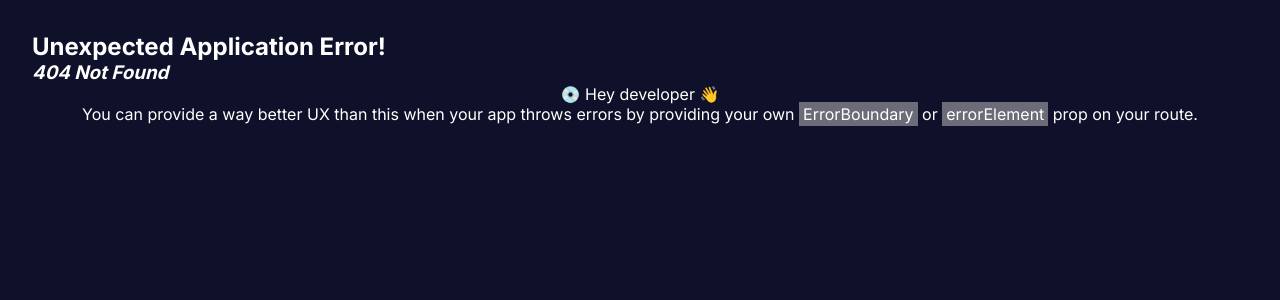
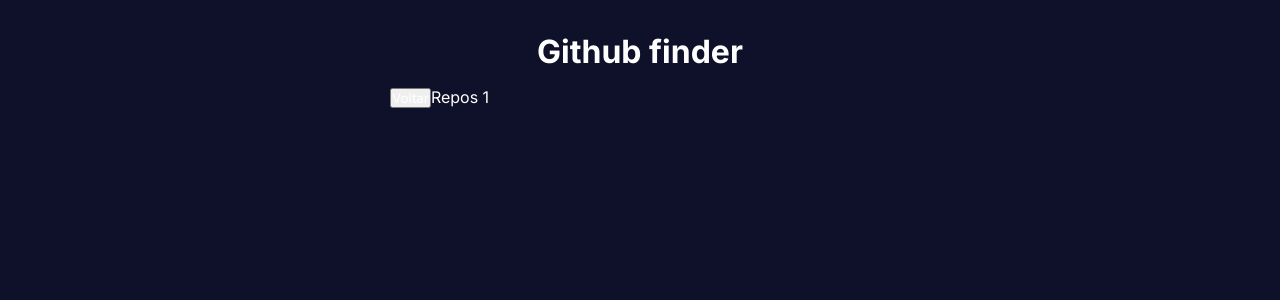
Before and after one commit to lltelles/github_finder, a React (Vite) app: page /repos/1 in a window 1280 px wide. Before the commit this address had no page. Shown: the top 300 px of the page. Built offline with nearby package versions, Linux system fonts and the light colour scheme.

Commit message:
added repos page and BackBtn component

```diff
--- /dev/null
+++ b/src/components/BackBtn.tsx
@@ -0,0 +1,11 @@
+import { useNavigate } from "react-router-dom";
+const BackBtn = () => {
+  const navigate = useNavigate();
+  return (
+    <>
+      <button onClick={() => navigate(-1)}>Voltar</button>
+    </>
+  );
+};
+
+export default BackBtn;
--- a/src/main.tsx
+++ b/src/main.tsx
@@ -7,6 +7,7 @@
 
 // Pages
 import Home from "./routes/Home.tsx";
+import Repos from "./routes/Repos.tsx";
 
 const router = createBrowserRouter([
   {
@@ -17,6 +18,10 @@
         path: "/",
         element: <Home />,
       },
+      {
+        path: "/repos/:username",
+        element: <Repos />,
+      },
     ],
   },
 ]);
--- /dev/null
+++ b/src/routes/Repos.tsx
@@ -0,0 +1,19 @@
+import { useState, useEffect } from "react";
+import { useParams } from "react-router-dom";
+
+import classes from "./Repos.module.css";
+
+import BackBtn from "../components/BackBtn";
+
+const Repos = () => {
+  const { username } = useParams();
+
+  return (
+    <div>
+      <BackBtn />
+      Repos {username}
+    </div>
+  );
+};
+
+export default Repos;
```
Also changed, not shown: src/routes/Repos.module.css (added).
